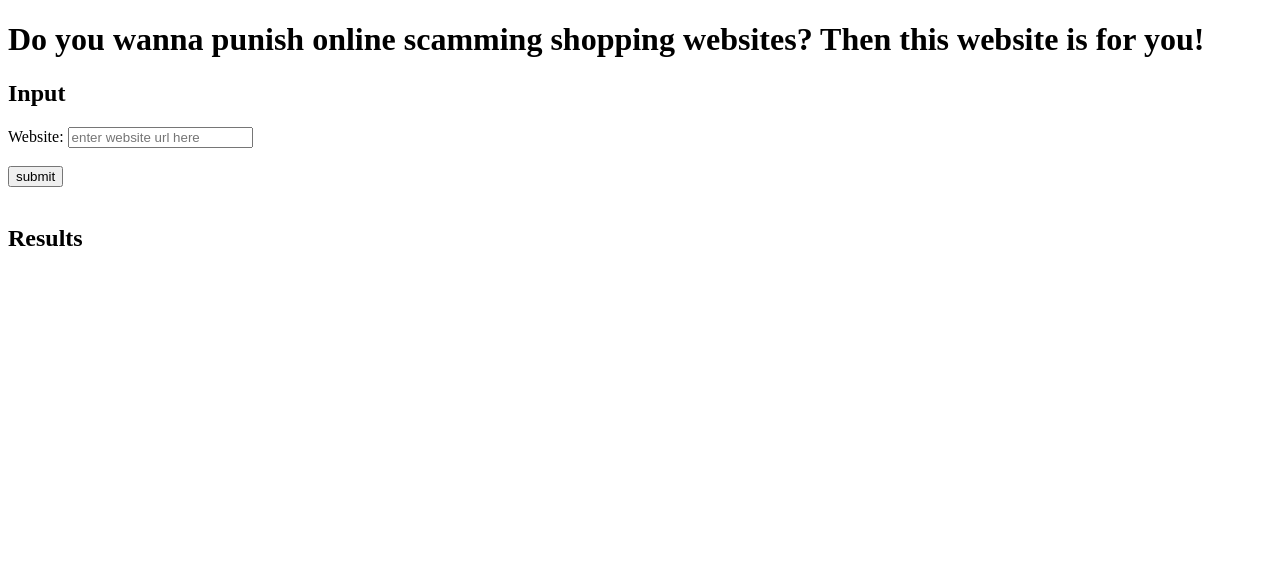
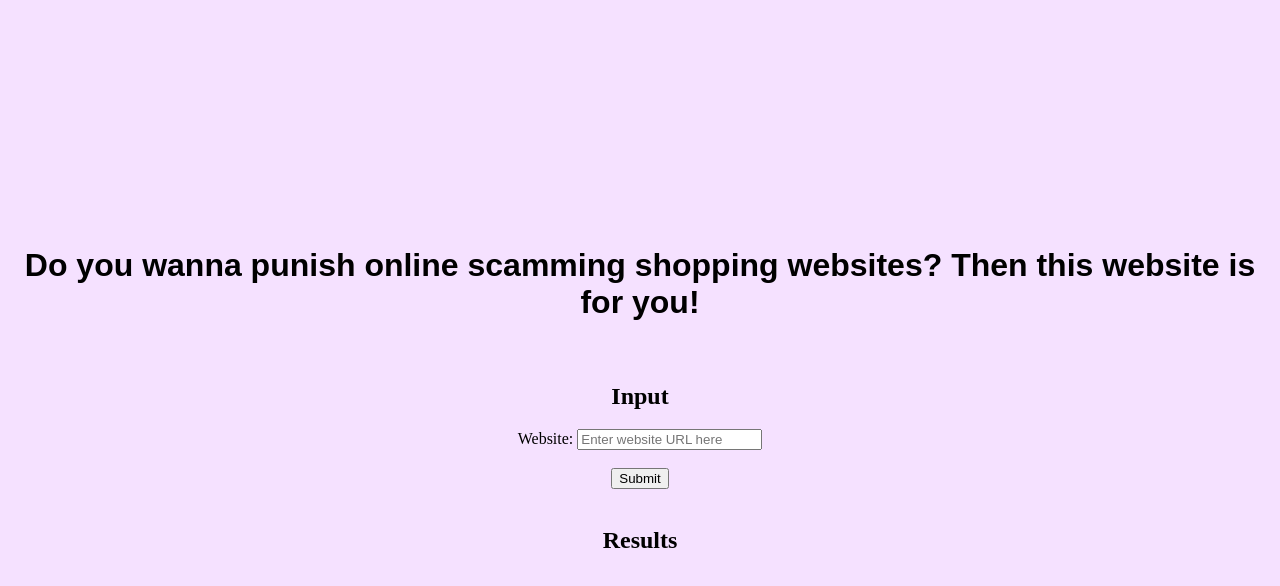
Before and after one commit to Epic-Eric/scammer-shield, a plain HTML site: page index.html in a window 1280 px wide. Drawn offline with Linux system fonts and the light colour scheme.

Commit message:
light pink

```diff
--- a/index.html
+++ b/index.html
@@ -5,6 +5,7 @@
     <meta http-equiv="X-UA-Compatible" content="IE=edge">
     <meta name="viewport" content="width=device-width, initial-scale=1.0">
     <title>Scammer Shield</title>
+    <link rel="stylesheet" type="text/css" href="style.css">
     <script src="script.js"></script>
 </head>
 <body>
@@ -17,13 +18,14 @@
 
     <section class="info">
         <h2>Input</h2>
-        <label>Website: </label>
-        <input id="url" placeholder="enter website url here" type="text"><br><br>
-        <button id="submit">submit</button><br><br>
+        <form id="scamForm">
+            <label for="url">Website:</label>
+            <input id="url" name="url" placeholder="Enter website URL here" type="text"><br><br>
+            <button type="submit">Submit</button><br><br>
+        </form>
 
         <h2>Results</h2>
         <p id="website"></p>
     </section>
-
 </body>
 </html>
--- a/style.css
+++ b/style.css
@@ -0,0 +1,26 @@
+body {
+    background-color: #f5e1ff; /* Light purple color */
+}
+
+.intro h1 {
+    font-family: 'Poppins', sans-serif;
+    /* Other styles for your heading */
+}
+
+body {
+    display: flex;
+    flex-direction: column;
+    align-items: center;
+    justify-content: center;
+    height: 100vh;
+    margin: 0;
+}
+
+.intro {
+    text-align: center;
+    margin-bottom: 20px;
+}
+
+.info {
+    text-align: center;
+}
```
Also changed, not shown: 1 other file.
